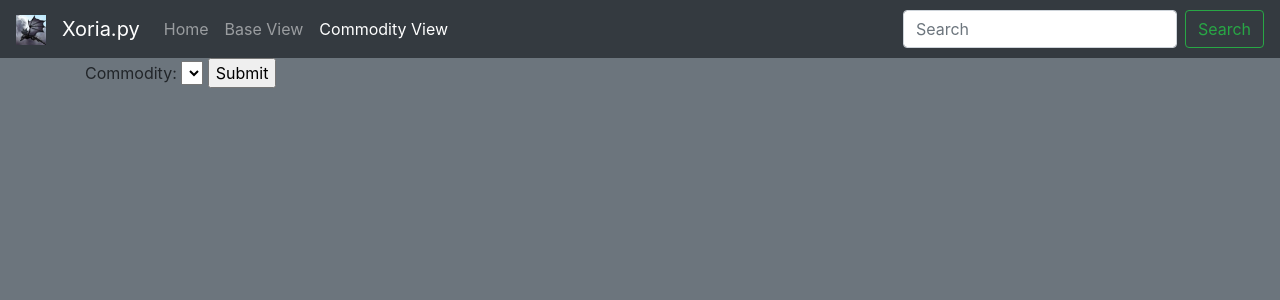
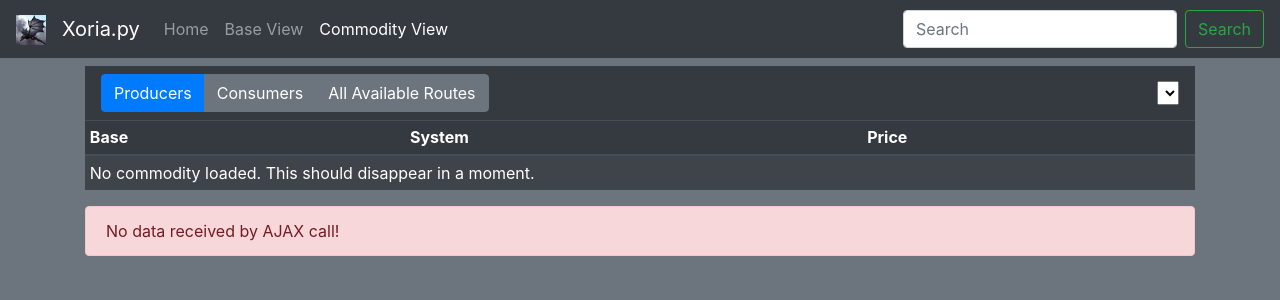
Before and after one commit to JohnWildkins/FreelancerTradeRouteApp, a Flask app: page /commodity in a window 1280 px wide. Shown: the top 300 px of the page. Run offline with Flask 2, Linux system fonts and the light colour scheme; lists and menus that the app fills with data are empty; parts of the project's set-up code (start-up, migrations or seed data) failed here and were passed over; some libraries are stand-ins or nearby versions.

Commit message:
Base travel times part 1

```diff
--- a/forms.py
+++ b/forms.py
@@ -6,5 +6,5 @@
     submit = SubmitField()
 
 class CommodList(FlaskForm):
-    commod_field = SelectField('Commodity')
+    commo = SelectField('Commodity')
     submit = SubmitField()
--- a/routes.py
+++ b/routes.py
@@ -2,7 +2,7 @@
 
 from trade_sorts import get_data
 from config import Config
-import forms, os
+import forms, os, time
 
 app=Flask(__name__)
 app.config.from_object(Config)
@@ -18,7 +18,16 @@
 # declare a bunch of variables
 distances, bases, commodities = get_data(Config.MARKET_PATH, Config.DISTANCE_PATH)
 base_names_list = [(base_int, "{0} ({1})".format(base_name['display_name'], base_int)) for base_int, base_name in bases.items()]
-commod_names_list = [(commod_int, "{0} ({1})".format(commod_name['display_name'], commod_int)) for commod_int, commod_name in commodities.items()]
+commod_names_list = [(commod_int, "{0} ({1})".format(commod_name['display_name'], commod_int)) for commod_int, commod_name in commodities.items() if commodities[commod_int]['produced_by']]
+
+#TEST PLEASE IGNORE
+# print(distances)
+# mask = distances.loc[(distances['start'] == 'li01_01_base') & (distances['end'] == 'li02_05_base')]
+# print(mask['time'].values[0])
+
+def ms_to_hms(duration):
+    minutes, seconds = divmod(duration / 1000, 60)
+    return "{0:d} min {1:d} sec".format(int(minutes), int(seconds))
 
 @app.route('/', methods=['GET'])
 def index():
@@ -40,18 +49,63 @@
 @app.route('/commodity', methods=['GET', 'POST'])
 def commod_dropdown():
     form = forms.CommodList()
-    form.commod_field.choices = sorted(commod_names_list)
-    if form.is_submitted():
-        try:
-            producers = commodities[form.commod_field.data]['produced_by']
-            consumers = commodities[form.commod_field.data]['consumed_by']
-        except KeyError:
-            producers, consumers = [], []
-        return render_template('commod_dropdown.html', form=form, producers=producers, consumers=consumers, commod = form.commod_field.data)
+    form.commo.choices = sorted(commod_names_list)
+    if request.method == 'POST':
+        commo = request.form['commo']
+        if commo:
+            producers_r = commodities[commo]['produced_by']
+            consumers_r = commodities[commo]['consumed_by']
+            trade_map = dict()
+            # producer / consumer map time. wake me up inside.
+
+            for producer in producers_r:
+                pn = producer['nickname']
+                trade_map[pn] = dict()
+                for consumer in consumers_r:
+                    # AIN'T NO PARTY LIKE A O(N^2) PARTY
+                    # CAUSE A O(N^2) PARTY EATS THE CPU ALIVE
+                    cn = consumer['nickname']
+                    if pn == cn:
+                        continue
+                    try:
+                        mask = distances.loc[pn, cn]
+                    except KeyError as e:
+                        # print("No base found in travel time doc: {0}".format(e.args[0]))
+                        continue
+                    try:
+                        trade_map[pn]['name'] = producer['display_name']
+                        trade_map[pn][cn] = {
+                            'name': consumer['display_name'],
+                            'time': ms_to_hms(int(mask.values[0]))
+                        }
+                    except IndexError:
+                        trade_map[pn][cn] = -1
+
+            market = {
+                'producers': {
+                    p['display_name']: {
+                        'system': p['system_dis'],
+                        'price': p['commodities'][commo]['actual_price']
+                    } for p in producers_r
+                },
+                'consumers': {
+                    c['display_name']: {
+                        'system': c['system_dis'],
+                        'price': c['commodities'][commo]['actual_price']
+                    } for c in consumers_r
+                },
+                'trade_map': trade_map
+            }
+            return jsonify({'market': market, 'commo': commo})
+        else:
+            return jsonify({'error': 'No data received by AJAX call!'})
     return render_template('commod_dropdown.html', form=form)
 
+# @app.route('/commodity/<commo>', methods=['GET'])
+# def commod_inspect(commo):
+
 if __name__ == '__main__':
-    app.run()
+    app.run(debug=True)
 #@app.route('/', methods = ['GET'])
 #@app.route('/score', methods=['POST'])
 
--- a/templates/commod_dropdown.html
+++ b/templates/commod_dropdown.html
@@ -3,32 +3,100 @@
 {% block title %} Commodity View {% endblock %}
 
 {% block content %}
-
-    <form action="{{ url_for('commod_dropdown') }}" method="POST">
-        <div>{{ form.commod_field.label }}: {{ form.commod_field }} {{ form.submit }}</div>
-    </form>
-    {% if producers %}
-        <h3><span class="badge badge-success">Producers</span></h3>
-        <table class="table table-dark table-sm table-striped">
+    <nav class="navbar navbar-dark bg-dark d-flex">
+        <div class="btn-group" role="group" aria-label="Table Selections" id='selections'>
+            <button class="btn btn-primary" type="button">Producers</button>
+            <button class="btn btn-secondary" type="button">Consumers</button>
+            <button class="btn btn-secondary" type="button">All Available Routes</button>
+        </div>
+        <form class="form-inline" id="commodform">
+            {{ form.commo }}
+        </form>
+    </nav>
+    <table class="table table-dark table-sm table-striped">
+        <thead>
             <tr>
                 <th scope="col">Base</th>
                 <th scope="col">System</th>
-                <th scope="col">Sell Price</th>
+                <th scope="col">Price</th>
             </tr>
-            {% for base in producers %}
-                <tr>
-                    <td>{{ base['display_name'] }}</td>
-                    <td>{{ base['system_dis'] }}</td>
-                    <td>{{ base['commodities'][commod]['actual_price']|round|int }}</td>
-                </tr>
-            {% endfor %}
-        </table>
-    {% elif not producers and commod %}
-        <h3><span class="badge badge-warning">Selected commodity '{{ commod }}' has no sell-points.</span></h3>
-    {% endif %}
+        </thead>
+        <tbody id="table-body">
+            <tr>
+                <td colspan=3>No commodity loaded. This should disappear in a moment.</td>
+            </tr>
+        </tbody>
+    </table>
+
+	<div id="errorAlert" class="alert alert-danger" role="alert" style="display:none;"></div>
 
 {% endblock %}
 
 {% block scripts %}
 
+<script>
+    $(document).ready(function() {
+        $('#commodform').change(function(event) {
+            $.ajax({
+                data: {
+                    commo: $('#commo').val()
+                },
+                method: 'POST',
+                url: '/commodity'
+            })
+            .done(function(data) {
+                if (data.error) {
+                    $('#errorAlert').text(data.error).show();
+                } else {
+                    var consumers = data.market.consumers;
+                    var producers = data.market.producers;
+                    var trade_map = data.market.trade_map;
+                    var data_type = "";
+                    $('#table-body').empty()
+                    $('#selections').children('button').each(function() {
+                        if ($(this).hasClass('btn-primary')) {
+                            data_type = $(this).text().toLowerCase();
+                        }
+                    })
+                    if (data_type == "producers") {
+                        for (const key in producers) {
+                            if (producers.hasOwnProperty(key)) {
+                                const element = producers[key];
+                                $('#table-body').append('<tr><td>' + key + '</td><td>' + element.system + '</td><td>' + Math.round(element.price) + '</td></tr>');
+                            }
+                        }
+                    } else if (data_type == "consumers") {
+                        for (const key in consumers) {
+                            if (consumers.hasOwnProperty(key)) {
+                                const element = consumers[key];
+                                $('#table-body').append('<tr><td>' + key + '</td><td>' + element.system + '</td><td>' + Math.round(element.price) + '</td></tr>');
+                            }
+                        }
+                    } else {
+                        for (const origin in trade_map) {
+                            if (trade_map.hasOwnProperty(origin)) {
+                                const or_v = trade_map[origin];
+                                for (const dest in or_v) {
+                                    if(or_v.hasOwnProperty(dest)) {
+                                        const dest_v = or_v[dest];
+                                        $('#table-body').append('<tr><td>' + or_v.name + '</td><td>' + dest_v.name + '</td><td>' + dest_v.time + '</td></tr>')
+                                    }
+                                }
+                            }
+                        }
+                    }
+                }
+            });
+
+            event.preventDefault();
+        });
+        $('#selections').on('click', 'button', function(event) {
+            $(this).siblings().removeClass('btn-primary').addClass('btn-secondary');
+            $(this).addClass('btn-primary').removeClass('btn-secondary');
+            $('#commodform').change();
+        });
+        $('#commodform').change();
+    });
+</script>
+
 {% endblock %}
--- a/templates/index.html
+++ b/templates/index.html
@@ -7,7 +7,7 @@
 </head>
 
 <body class="bg-secondary">
-    <nav class="navbar navbar-expand-lg navbar-dark bg-dark">
+    <nav class="navbar navbar-expand-lg navbar-dark bg-dark mb-2">
         <a class="navbar-brand" href="#">
             <img src="{{ url_for('static', filename='q1m4vi7r.bmp') }}" width="30" height="30" alt="">
         </a>
@@ -39,10 +39,12 @@
     <div class="container">{% block content %}{% endblock %}</div>
 </body>
 
-{% block scripts %}{% endblock %}
-<script src="https://code.jquery.com/jquery-3.5.1.slim.min.js"
-    integrity="sha384-DfXdz2htPH0lsSSs5nCTpuj/zy4C+OGpamoFVy38MVBnE+IbbVYUew+OrCXaRkfj" crossorigin="anonymous"></script>
+<script src="https://code.jquery.com/jquery-3.5.1.min.js"></script>
+<!-- <script src="https://code.jquery.com/jquery-3.5.1.slim.min.js"
+    integrity="sha384-DfXdz2htPH0lsSSs5nCTpuj/zy4C+OGpamoFVy38MVBnE+IbbVYUew+OrCXaRkfj" crossorigin="anonymous"></script> -->
 <script src="https://cdn.jsdelivr.net/npm/popper.js@1.16.1/dist/umd/popper.min.js"
     integrity="sha384-9/reFTGAW83EW2RDu2S0VKaIzap3H66lZH81PoYlFhbGU+6BZp6G7niu735Sk7lN" crossorigin="anonymous"></script>
 <script src="https://stackpath.bootstrapcdn.com/bootstrap/4.5.2/js/bootstrap.min.js"
     integrity="sha384-B4gt1jrGC7Jh4AgTPSdUtOBvfO8shuf57BaghqFfPlYxofvL8/KUEfYiJOMMV+rV" crossorigin="anonymous"></script>
+
+{% block scripts %}{% endblock %}
```
Also changed, not shown: trade_sorts.py (+16 -3 lines).
